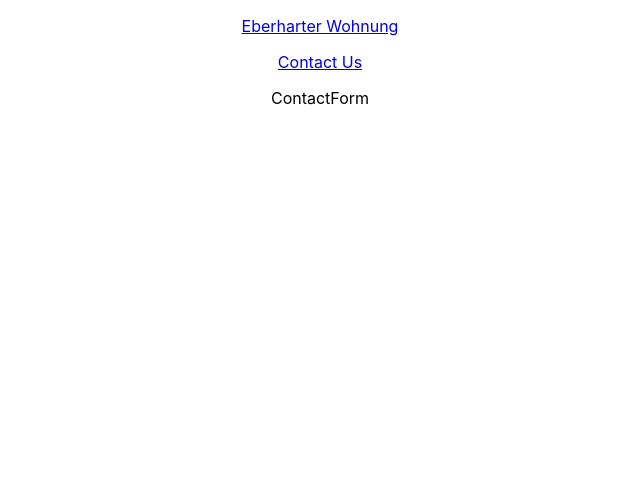
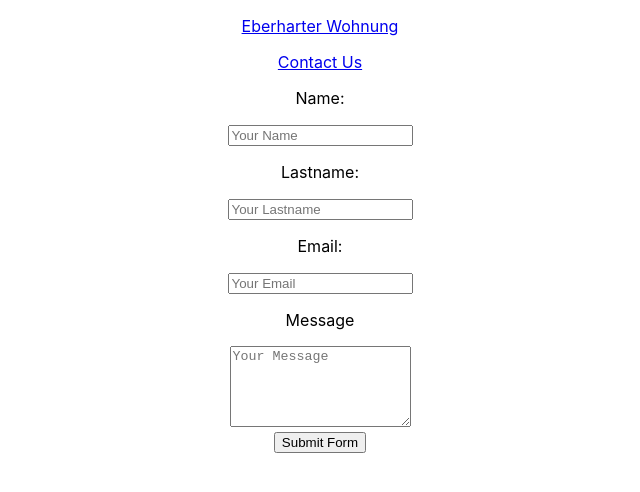
Before and after one commit to sarahelisabethcominotti/eberharter-wohnung, a React (Create React App) app: page /contact in a window 1280 px wide. Shown: the top 492 px of the page, without its empty margins (320-960 px from the left). Built offline with nearby package versions, Linux system fonts and the light colour scheme.

Commit message:
addition of contact form

```diff
--- a/package.json
+++ b/package.json
@@ -6,6 +6,7 @@
     "@testing-library/jest-dom": "^5.17.0",
     "@testing-library/react": "^13.4.0",
     "@testing-library/user-event": "^13.5.0",
+    "dotenv": "^16.4.5",
     "react": "^18.3.1",
     "react-dom": "^18.3.1",
     "react-router-dom": "^6.28.0",
--- a/src/pages/ContactForm.js
+++ b/src/pages/ContactForm.js
@@ -1,9 +1,59 @@
 import React from 'react'
+const CONTACT_FORM_API = import.meta.env.VITE_CONTACT_FORM_ACCESS_KEY
+
 
 function ContactForm() {
-  return (
-    <div>ContactForm</div>
-  )
+    const [result, setResult] = React.useState("");
+
+    const onSubmit = async (event) => {
+      event.preventDefault();
+      setResult("Sending....");
+      const formData = new FormData(event.target);
+
+      formData.append("access_key", CONTACT_FORM_API);
+
+      const response = await fetch("https://api.web3forms.com/submit", {
+        method: "POST",
+        body: formData
+      });
+
+      const data = await response.json();
+
+      if (data.success) {
+        setResult("Form Submitted Successfully");
+        event.target.reset();
+      } else {
+        console.log("Error", data);
+        setResult(data.message);
+      }
+    };
+
+    return (
+        <div className="contact-section">
+        <form onSubmit={onSubmit}>
+          <div className="sender-details">
+            <div>
+              <p className="neon-text">Name: </p>
+              <input type="text" name="name" required placeholder="Your Name"/>
+            </div>
+            <div>
+              <p className="neon-text">Lastname: </p>
+              <input type="text" name="lastname" required placeholder="Your Lastname"/>
+            </div>
+          </div>
+          <div>
+            <p className="neon-text">Email:</p>
+            <input type="email" name="email" required placeholder="Your Email" />
+          </div>
+          <p className="neon-text ">Message</p>
+          <textarea rows="5" name="message" placeholder="Your Message" required></textarea>
+          <br></br>
+          <button type="submit">Submit Form</button>
+        </form>
+        <span>{result}</span>
+      </div>
+    );
+
 }
 
 export default ContactForm
```
Also changed, not shown: 2 other files (tests, documents, lock files or other folders).
